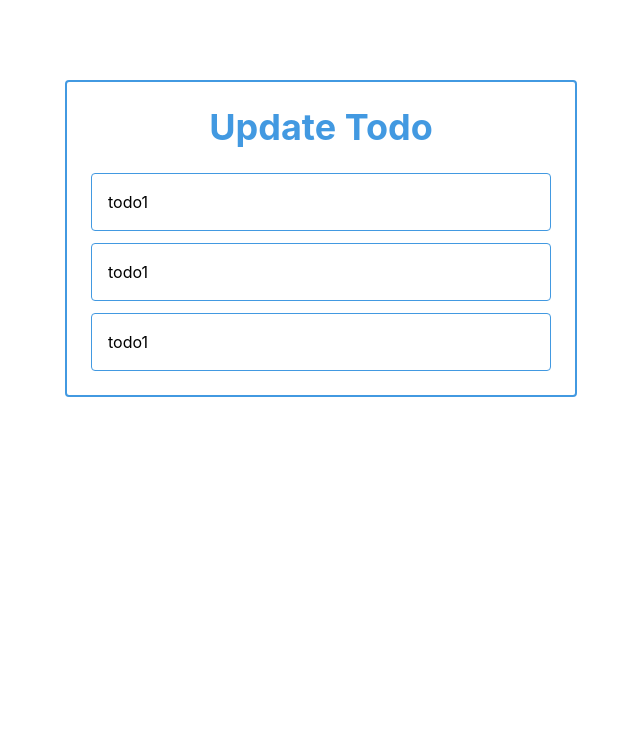
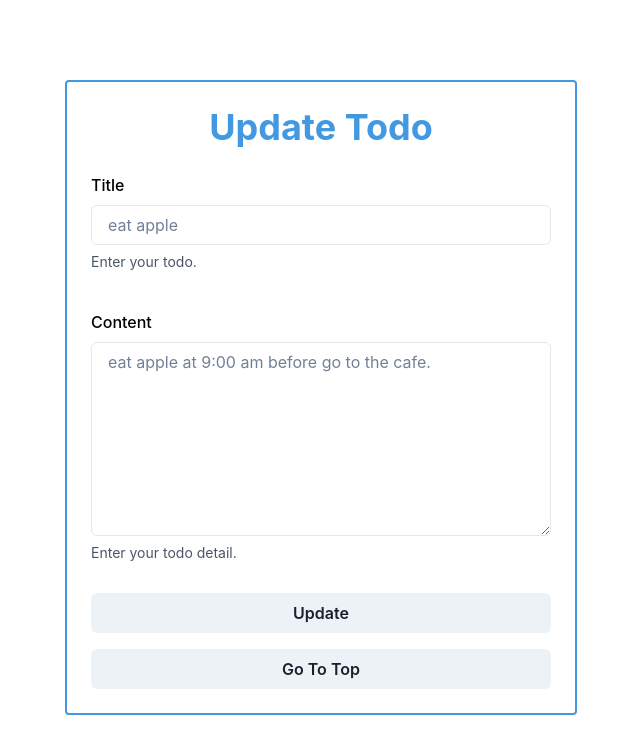
Before and after one commit to shinsaku-web/TodoRedux, a Next.js app: page /update in a window 1280 px wide. Shown: the top 754 px of the page, without its empty margins (319-959 px from the left). Built offline with nearby package versions, Linux system fonts and the light colour scheme.

Commit message:
update:updateの外観作成

```diff
--- a/src/components/templates/UpdateTodoTemplate.tsx
+++ b/src/components/templates/UpdateTodoTemplate.tsx
@@ -1,20 +1,76 @@
-import { Box, CheckboxIcon, Heading, List, ListIcon, ListItem, Text } from '@chakra-ui/react'
-import { TodoItem } from '../molecules/TodoItem'
+import { add } from '@/features/todos/todoSlice'
+import { Todo } from '@/types/todotypes'
+import {
+  Box,
+  Button,
+  FormControl,
+  FormHelperText,
+  FormLabel,
+  Heading,
+  Input,
+  Textarea,
+} from '@chakra-ui/react'
+import { useRouter } from 'next/router'
+import { useState } from 'react'
+import { useDispatch } from 'react-redux'
 
 export const UpdateTodoTemplate = () => {
+  const [newTodo, setNewTodo] = useState<Omit<Todo, 'id'>>({ title: '', content: '' })
+
+  const handleChangeTitle = (e: React.ChangeEvent<HTMLInputElement>) => {
+    setNewTodo((prev) => ({ ...prev, title: e.target.value }))
+  }
+
+  const handleChangeContent = (e: React.ChangeEvent<HTMLTextAreaElement>) => {
+    setNewTodo((prev) => ({ ...prev, content: e.target.value }))
+  }
+
+  const dispatch = useDispatch()
+  const router = useRouter()
+
+  const handleClick = () => {
+    dispatch(add({ title: newTodo.title, content: newTodo.content }))
+    router.push('/')
+  }
+
+  const handleGoToTop = () => {
+    router.push('/')
+  }
+
   return (
     <Box>
       <Heading as='h1' size='xl' color={'blue.400'} textAlign={'center'}>
         Update Todo
       </Heading>
       <Box pt={6}>
-        <List spacing={3}>
-          {[0, 1, 2].map((_) => (
-            <li key={_}>
-              <TodoItem text='todo1' />
-            </li>
-          ))}
-        </List>
+        <FormControl>
+          <FormLabel>Title</FormLabel>
+          <Input
+            type='text'
+            value={newTodo.title}
+            onChange={handleChangeTitle}
+            placeholder='eat apple'
+          />
+          <FormHelperText>Enter your todo.</FormHelperText>
+        </FormControl>
+        <FormControl isInvalid={false} pt='10'>
+          <FormLabel>Content</FormLabel>
+          <Textarea
+            rows={8}
+            value={newTodo.content}
+            onChange={handleChangeContent}
+            placeholder='eat apple at 9:00 am before go to the cafe.'
+          />
+          <FormHelperText>Enter your todo detail.</FormHelperText>
+        </FormControl>
+        <Box pt={8}>
+          <Button onClick={handleClick} w={'full'}>
+            Update
+          </Button>
+          <Button onClick={handleGoToTop} w={'full'} mt='4'>
+            Go To Top
+          </Button>
+        </Box>
       </Box>
     </Box>
   )
```
